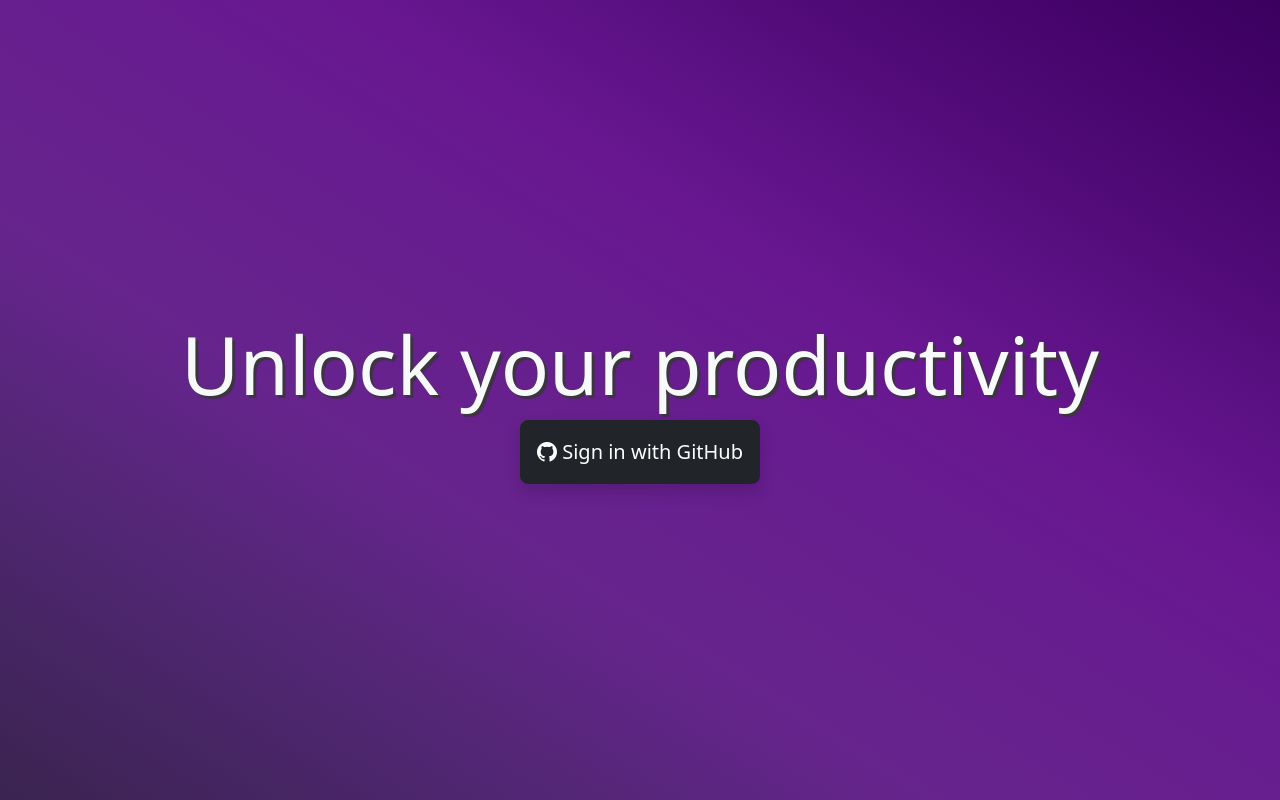
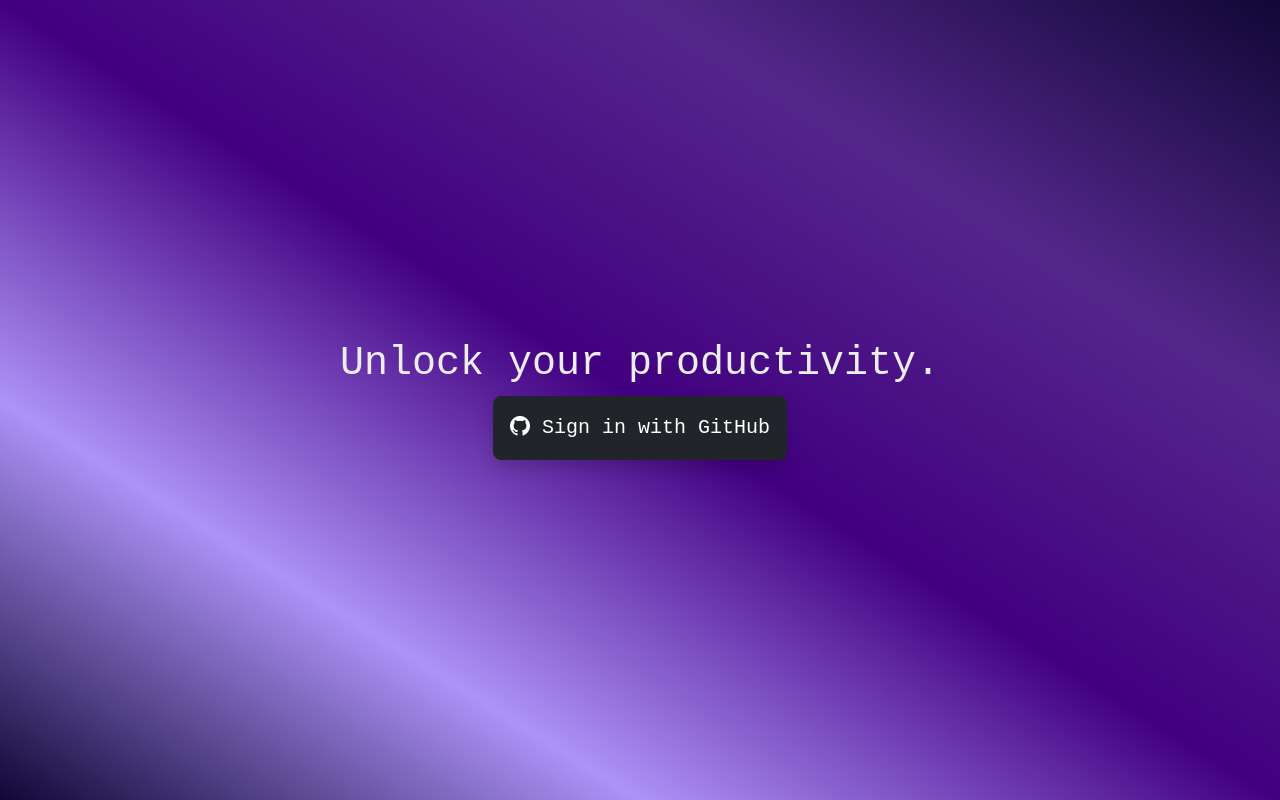
Before and after one commit to SWENG-2022-Main-Group-8/SWENG-VISUALISATION, a Flask app: page / in a window 1280 px wide. Run offline with Flask 2, Linux system fonts and the light colour scheme.

Commit message:
Styling for Login page
Login page matches theme (no change to layout).

```diff
--- a/server/static/styles/styles.css
+++ b/server/static/styles/styles.css
@@ -5,6 +5,8 @@
 
 .loginpage{
     background-color: var(--bg-color);
+    font-family:'Courier New', Courier, monospace;
+    color:#ecede8;
     height: 100vh;
     margin: 0px;
     overflow: hidden;
@@ -21,7 +23,7 @@
 }
 
 .gradient-bg {
-    background-image: linear-gradient(to right top, #3a2450, #44255f, #4e266f, #5a267e, #66248d, #67208e, #671c8f, #681790, #5c1184, #500a77, #45046b, #3a005f);
+    background-image: linear-gradient(to right top, #100736,#ad92f7, #420080, #54278b, #100736);
 }
 
 .mt-6 {
--- a/server/templates/login.html
+++ b/server/templates/login.html
@@ -13,7 +13,7 @@
 
     <body class="loginpage d-flex flex-column justify-content-center align-items-center gradient-bg" >
 
-        <h1 class="display-1 text-light" style="text-shadow: 3px 3px #383838">Unlock your productivity</h1>
+        <h1>Unlock your productivity.</h1>
         <a href="/handlegithublogin" type="button" class="btn btn-dark btn-lg shadow p-3" ><i class="bi bi-github"></i> Sign in with GitHub</a>
 
     <script src="https://cdn.jsdelivr.net/npm/bootstrap@5.2.2/dist/js/bootstrap.bundle.min.js"></script>
```
